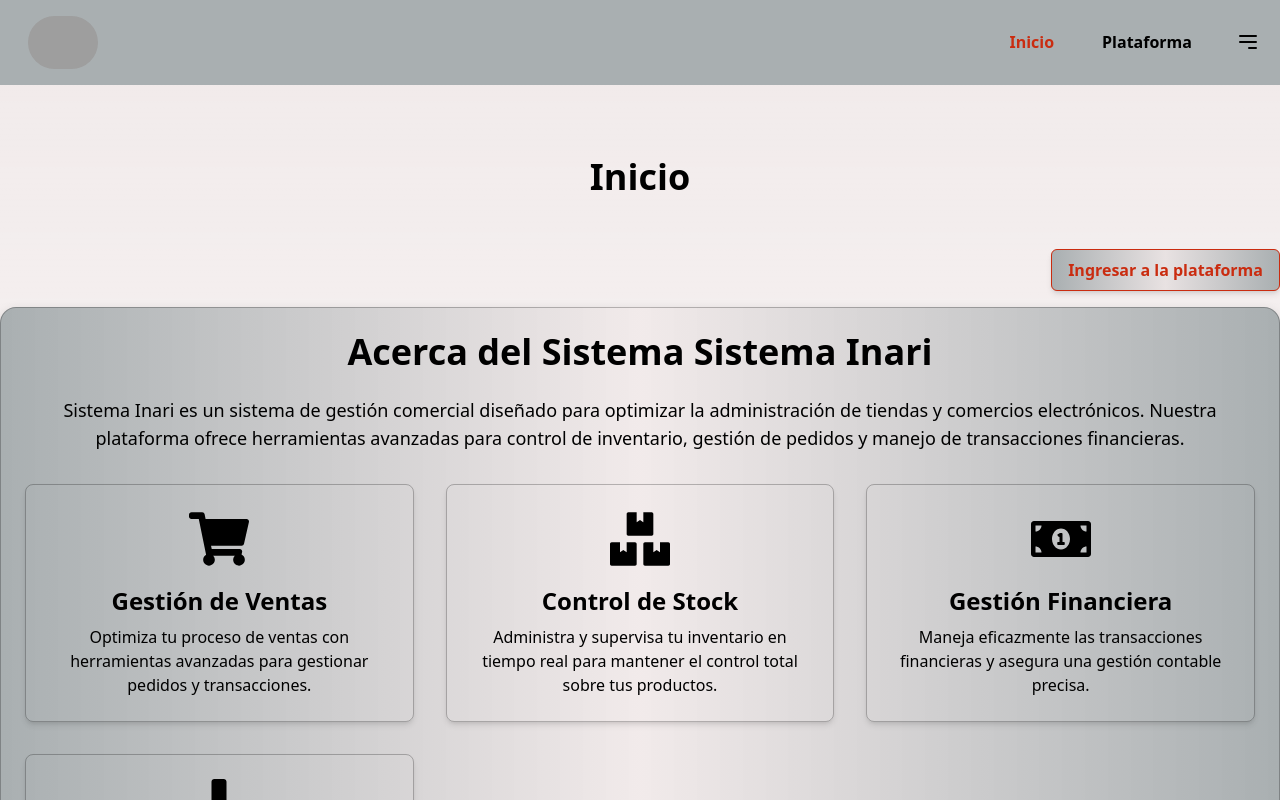
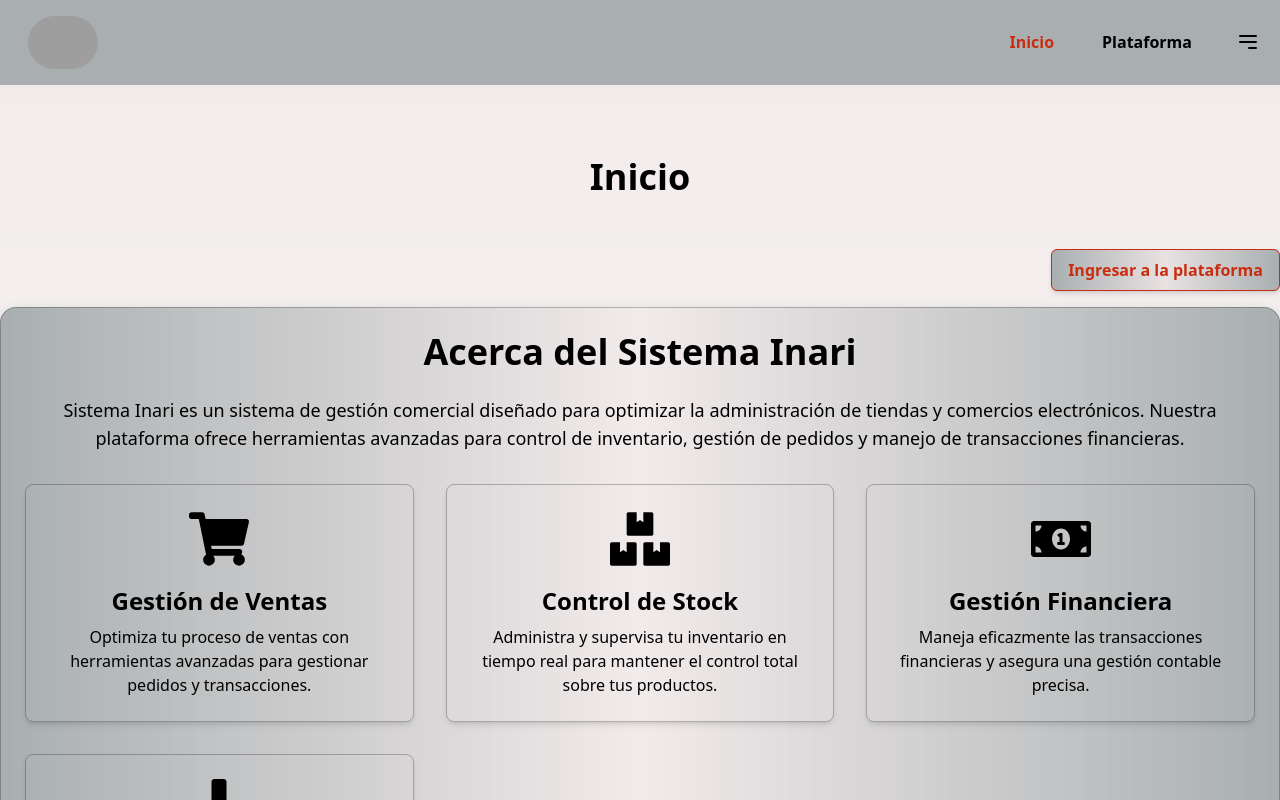
Before and after one commit to EzequielTartaglia/sistema-inari-project-app, a Next.js app: page / in a window 1280 px wide. Shown: the top 800 px of the page. Built offline with nearby package versions, Linux system fonts and the light colour scheme; no server answers; grey boxes are pictures that could not be loaded.

Commit message:
'Double-commit'

```diff
--- a/src/views/Home/SystemInfo.jsx
+++ b/src/views/Home/SystemInfo.jsx
@@ -12,7 +12,7 @@ export default function SystemInfo() {
   return (
     <div className="box-theme p-8 bg-white rounded-lg shadow-lg">
       <h1 className="text-4xl font-bold text-center text-primary mb-6">
-        Acerca del Sistema {systemName}
+        Acerca del {systemName}
       </h1>
       <p className="text-lg text-center text-primary mb-8">
         {systemName} es un sistema de gestión comercial diseñado para optimizar
```
